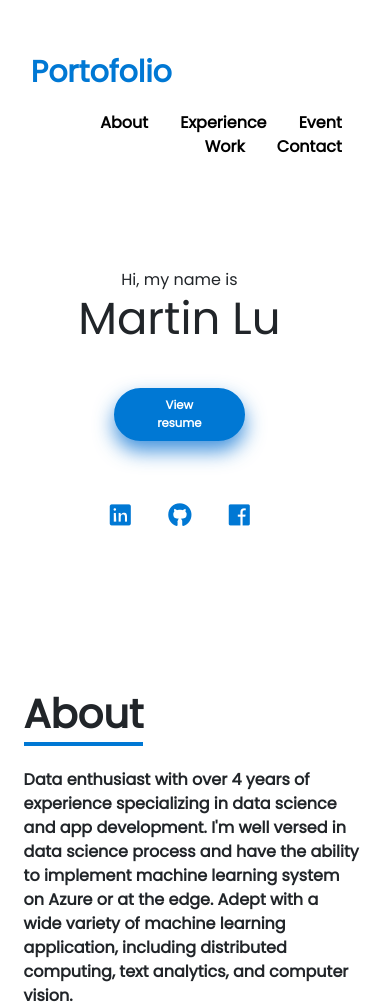
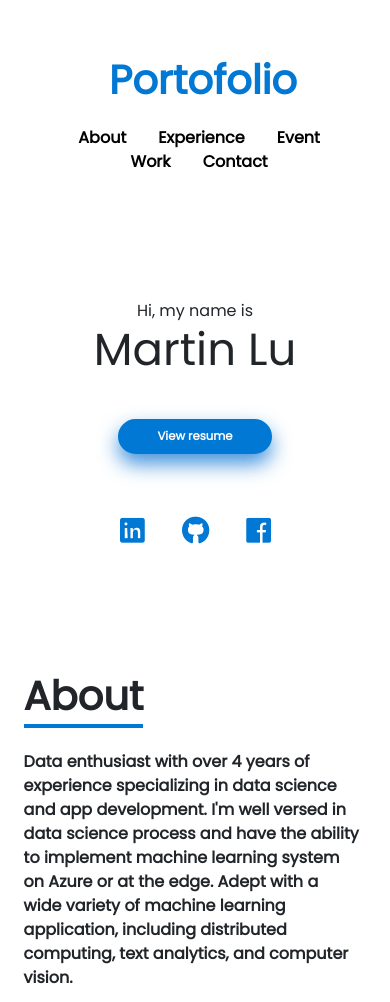
Before and after one commit to h164654156465/h164654156465.github.io, a plain HTML site: page index.html in a window 390 px wide. Shown: the top 1002 px of the page. Drawn offline with nearby package versions, Linux system fonts and the light colour scheme.

Commit message:
Solve responsive layouts on mobile, fixed position header and centering

```diff
--- a/index.html
+++ b/index.html
@@ -31,7 +31,7 @@
         <h1 onclick="closemagnify()"><i class="fas fa-times"></i></h1>
         <div id="img_here"></div>
     </div>
-    <header id="header" class="animated slideInDown" style="animation-delay:1.8s;">
+        <header id="header" class="animated slideInDown px-3" style="animation-delay:1.8s;">
             <div class="container mx-2 py-3">
                 <div class="row">
                     <div id="logo" class="col-md-4 pd-3">Portofolio</div>
@@ -45,13 +45,15 @@
                 </div>
             </div>
         </header>
-    <div id="top_part" class="container mr-5">
-        <div class="row">
+    <div class="header-spacer"></div>
+    <div id="top_part" class="row">
         <div id="intro" class="animated slideInLeft col-lg-5" style="animation-delay:2s;">
+            <div>
                 Hi, my name is<br>
                 <h1>Martin Lu</h1>
                 <a href="src/assets/martin_resume_v2.pdf" target="_blank"><button class="btn_one">View
                         resume</button><br></a>
+            </div>
             <div class="mt-4">
                 <a href="https://www.linkedin.com/in/chia-chi1998/" target="_blank" class="social animated zoomIn"
                     style="animation-delay: 2.2s;"><i class="fab fa-linkedin"></i></a>
@@ -62,8 +64,6 @@
             </div>
         </div>
         <div id="rightImage" class="animated jackInTheBox col-lg-7" style="animation-delay:2.2s;"></div>
-        </div>
-    </div>
     </div>
     <div id="about" class="container-md pl-2">
         <span class="sec-header">About</span>
--- a/src/index.css
+++ b/src/index.css
@@ -37,9 +37,14 @@ body {
     }
 }
 
+.header-spacer {
+    width: 100%;
+    height: 25px;
+}
+
 header {
     width: 100vw;
-    padding: 6vh 4vw;
+    padding: 2vh 4vw;
     position: fixed;
     font-weight: bold;
     background: transparent;
@@ -82,7 +87,7 @@ header {
 }
 
 #logo {
-    font-size: 30px;
+    font-size: 50px;
     color: #0078D4;
 }
 
@@ -93,7 +98,7 @@ header {
 #navigation a {
     color: inherit;
     text-decoration: none;
-    padding: 5px 10px;
+    padding: 10px 10px;
     border-bottom: 2px solid transparent;
     margin-right: 2vw;
     transition: 0.4s ease-in-out;
@@ -104,12 +109,11 @@ header {
 }
 
 #top_part {
-    width: 100%;
     border: 1vh solid #fff;
 }
 
 #intro {
-    width: 84% !important;
+    width: 84%;
     height: 95vh;
     display: flex;
     flex-direction: column;
@@ -125,13 +129,12 @@ header {
 
 .social {
     color: #0078D4;
-    font-size: 23px;
-    padding: 12px 17px;
+    font-size: 27px;
+    padding: 11px 17px;
     border-radius: 50%;
     background: transparent;
     transition: 0.4s ease-in-out;
     font-weight: bold;
-    margin: 0px 0px;
 }
 
 .social:hover {
@@ -345,6 +348,28 @@ header {
     background: rgba(0, 0, 0, 0.8);
 }
 
+@media (max-width: 540px) {
+    #logo {
+        font-size: 250%;
+        text-align: center;
+    }
+    #navigation {
+        text-align: center;
+    }
+    #top_part {
+        text-align: center;
+        height: 70vh;
+    }
+    #intro {
+        width: 100%;
+        padding: 50px 4%;
+        text-align: center;
+    }
+    #contact_form {
+        text-align: center;
+    }
+}
+
 @media (max-width: 800px) {
     #photos {
         columns: 1;
@@ -363,24 +388,13 @@ header {
     #top_part {
         border: 0px;
     }
-    #top_part tr td {
-        width: 100%;
-        text-align: center;
-    }
-    #intro {
-        width: 92% !important;
+    /* #intro {
+        width: 92%;
         height: 75vh;
         padding-top: 20vh !important;
         text-align: center;
         padding: 0px 4%;
-    }
-    #intro table {
-        width: 100%;
-        margin-top: 6vh;
-    }
-    #intro table tr td {
-        text-align: center;
-    }
+    } */
     .btn_one {
         padding: 6px 30px;
         width: 40%;
@@ -410,10 +424,10 @@ header {
         width: 90%;
     }
     header {
-        width: 96vw;
+        width: 100vw;
         background: #fff;
         padding: 4vh 2vw;
-        position: absolute;
+        position: fixed;
     }
     #navigation a {
         color: #000;
--- a/src/index.js
+++ b/src/index.js
@@ -15,7 +15,7 @@ window.onscroll = function () {
             $("#header").css("background", "transparent");
             $("#header").css("color", "#fff");
             $("#header").css("box-shadow", "0px 0px 0px rgba(0,0,0,0)");
-            $("#header").css("padding", "6vh 4vw");
+            $("#header").css("padding", "4vh 4vw");
             $("#navigation a").hover(function () {
                 $(this).css("border-bottom", "2px solid #fff");
             }, function () {
```
Lines whose indentation alone changed are shown as unchanged.
